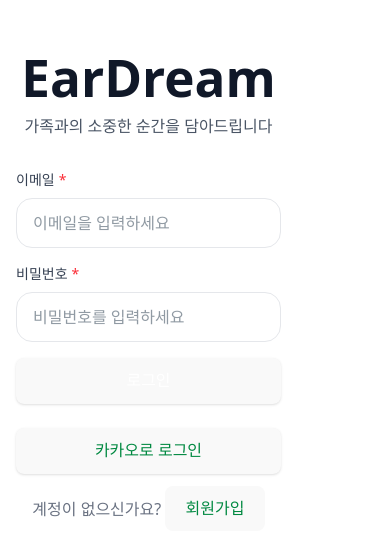
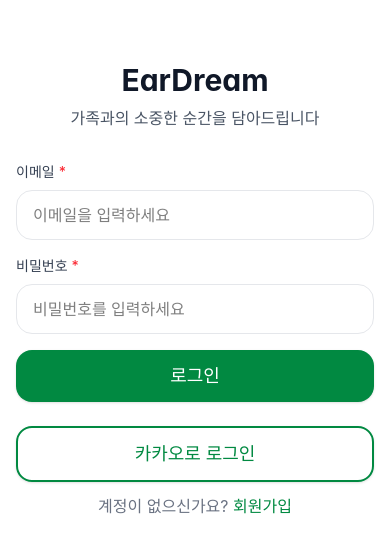
Before and after one commit to seongyun4359/EarDream-FE, a React (Vite) app: page /login in a window 390 px wide. Shown: the part 132-688 px from the top of the page. Built offline with nearby package versions, Linux system fonts and the light colour scheme.

Commit message:
style: 메인 색상, 모바일 웹앱 반응형 설정

```diff
--- a/src/styles/index.css
+++ b/src/styles/index.css
@@ -1,70 +1,123 @@
 @import "tailwindcss";
 
+/* 커스텀 색상 변수 */
 :root {
-  font-family: system-ui, Avenir, Helvetica, Arial, sans-serif;
-  line-height: 1.5;
-  font-weight: 400;
+  --primary-color: #018941;
+  --primary-hover: #017a3a;
+  --primary-light: #e6f4ed;
+  --primary-focus: #016b33;
+}
 
-  color-scheme: light dark;
-  color: rgba(255, 255, 255, 0.87);
-  background-color: #242424;
-
-  font-synthesis: none;
-  text-rendering: optimizeLegibility;
+/* 기본 폰트 설정 */
+body {
+  font-family: -apple-system, BlinkMacSystemFont, "SF Pro Display",
+    "SF Pro Text", "Helvetica Neue", Helvetica, Arial, sans-serif;
   -webkit-font-smoothing: antialiased;
   -moz-osx-font-smoothing: grayscale;
+  font-feature-settings: "cv02", "cv03", "cv04", "cv11";
 }
 
-a {
-  font-weight: 500;
-  color: #646cff;
-  text-decoration: inherit;
-}
-a:hover {
-  color: #535bf2;
+/* iOS 스타일 배경 */
+html {
+  background: #f2f2f7;
 }
 
-body {
-  margin: 0;
-  display: flex;
-  place-items: center;
-  min-width: 320px;
-  min-height: 100vh;
+/* 스크롤바 스타일링 */
+::-webkit-scrollbar {
+  width: 8px;
 }
 
-h1 {
-  font-size: 3.2em;
-  line-height: 1.1;
+::-webkit-scrollbar-track {
+  background: transparent;
 }
 
-button {
-  border-radius: 8px;
-  border: 1px solid transparent;
-  padding: 0.6em 1.2em;
-  font-size: 1em;
-  font-weight: 500;
-  font-family: inherit;
-  background-color: #1a1a1a;
-  cursor: pointer;
-  transition: border-color 0.25s;
-}
-button:hover {
-  border-color: #646cff;
-}
-button:focus,
-button:focus-visible {
-  outline: 4px auto -webkit-focus-ring-color;
+::-webkit-scrollbar-thumb {
+  background: rgba(0, 0, 0, 0.2);
+  border-radius: 4px;
 }
 
-@media (prefers-color-scheme: light) {
-  :root {
-    color: #213547;
-    background-color: #ffffff;
-  }
-  a:hover {
-    color: #747bff;
-  }
-  button {
-    background-color: #f9f9f9;
+::-webkit-scrollbar-thumb:hover {
+  background: rgba(0, 0, 0, 0.3);
+}
+
+/* 모바일 터치 최적화 */
+* {
+  -webkit-tap-highlight-color: transparent;
+  -webkit-touch-callout: none;
+  -webkit-user-select: none;
+  user-select: none;
+}
+
+/* 텍스트 선택 허용 */
+p,
+span,
+h1,
+h2,
+h3,
+h4,
+h5,
+h6,
+input,
+textarea {
+  -webkit-user-select: text;
+  user-select: text;
+}
+
+/* 부드러운 애니메이션 */
+* {
+  transition: all 0.3s cubic-bezier(0.4, 0, 0.2, 1);
+}
+
+/* iOS 스타일 포커스 */
+*:focus {
+  outline: none;
+}
+
+/* iOS 스타일 그림자 */
+.shadow-ios {
+  box-shadow:
+    0 1px 3px rgba(0, 0, 0, 0.1),
+    0 1px 2px rgba(0, 0, 0, 0.06);
+}
+
+.shadow-ios-lg {
+  box-shadow:
+    0 10px 15px -3px rgba(0, 0, 0, 0.1),
+    0 4px 6px -2px rgba(0, 0, 0, 0.05);
+}
+
+/* 반응형 컨테이너 */
+.container-responsive {
+  width: 100%;
+  max-width: 100%;
+  margin: 0 auto;
+  padding: 0 1rem;
+}
+
+@media (min-width: 640px) {
+  .container-responsive {
+    max-width: 640px;
+    padding: 0 1.5rem;
   }
 }
+
+@media (min-width: 768px) {
+  .container-responsive {
+    max-width: 768px;
+    padding: 0 2rem;
+  }
+}
+
+@media (min-width: 1024px) {
+  .container-responsive {
+    max-width: 1024px;
+    padding: 0 2.5rem;
+  }
+}
+
+@media (min-width: 1280px) {
+  .container-responsive {
+    max-width: 1280px;
+    padding: 0 3rem;
+  }
+}
```
